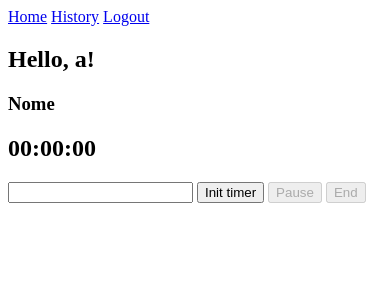
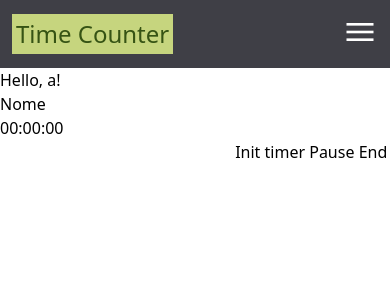
Before and after one commit to GabrielVSP/PHPLearn, a PHP site: page /PHPLearn/0-Projetos/TimeCounter/ in a window 390 px wide. Shown: the top 300 px of the page. Run offline with PHP 8.4, Linux system fonts and the light colour scheme; the visitor is signed in with stand-in values (Sample User, id 1); some libraries are stand-ins or nearby versions.

Commit message:
Init: header style and mobile menu

```diff
--- /dev/null
+++ b/0-Projetos/TimeCounter/scripts/menu.js
@@ -0,0 +1,8 @@
+const btn = document.querySelector(".menuBtn")
+const menu = document.querySelector(".menu")
+
+btn.addEventListener('click', () => {
+
+    menu.classList.contains('hidden') ? menu.classList.remove('hidden') : menu.classList.add('hidden')
+
+})
--- a/0-Projetos/TimeCounter/view/home.php
+++ b/0-Projetos/TimeCounter/view/home.php
@@ -8,19 +8,59 @@
     <title>Time counter</title>
 
     <script src="scripts/logout.js" defer></script>
+    <script src="scripts/menu.js" defer></script>
+    <script src="https://cdn.tailwindcss.com"></script>
+    <link rel="stylesheet" href="https://fonts.googleapis.com/css2?family=Material+Symbols+Outlined:opsz,wght,FILL,GRAD@24,400,0,0" />
+    <script>
+        tailwind.config = {
+            theme: {
+                extend: {
+                    colors: {
+                        lightred: '#C6D57E',
+                        cleanred: '#95554E',
+
+                    }
+                }
+            }
+            }
+    </script>
 
 </head>
 <body>
 
     <base href="http://localhost/PHPLearn/0-Projetos/TimeCounter/">
 
-    <header>
+    <header class="p-3 bg-zinc-700 flex justify-between items-center">
 
-        <nav>
-            <a href="<?= BASE_URL?>">Home</a>
-            <a href="<?= $uri?>history">History</a>
-            <a href="#" id="logout">Logout</a>
+        <h2 class="text-2xl text-lime-900 bg-lightred p-1">Time Counter</h2>
+
+        <nav class="p-3 flex lg:basis-1/6 justify-evenly items-center hidden lg:block">
+
+            <div class="lg:flex basis-2/5 justify-evenly">
+                <a href="<?= BASE_URL?>" class="text-lightred text-lg">Home</a>
+                <a href="<?= $uri?>history" class="text-lightred text-lg">History</a>
+            </div>
+
+            <div class="bg-zinc-950 w-px h-4 hidden lg:block"></div>
+
+            <a href="#" id="logout" class="text-lightred text-lg">Logout</a>
         </nav>
+
+        <div>
+
+            <button class="menuBtn text-white">
+                <span class="material-symbols-outlined text-4xl">
+                    menu
+                </span>
+            </button>
+
+            <nav class="hidden menu">
+                <a href="<?= BASE_URL?>" class="text-lightred text-lg">Home</a>
+                <a href="<?= $uri?>history" class="text-lightred text-lg">History</a>
+                <a href="#" id="logout" class="text-lightred text-lg">Logout</a>
+            </nav>
+
+        </div>
 
     </header>
 
--- a/0-Projetos/TimeCounter/view/sign-in.php
+++ b/0-Projetos/TimeCounter/view/sign-in.php
@@ -10,12 +10,12 @@
 
                     <div class="my-2 w-full">
                         <label for="email" class="text-zinc-300 p-2">E-mail</label>
-                        <input type="email" name="email" id="email" class="w-full p-2 border border-solid border-zinc-400 bg-zinc-700 rounded-md">
+                        <input type="email" name="email" id="email" class="w-full p-2 text-white border border-solid border-zinc-400 bg-zinc-700 rounded-md">
                     </div>
 
                     <div class="my-2 w-full">
                         <label for="pass" class="text-zinc-300 p-2">Password</label>
-                        <input type="password" name="pass" id="pass" class="w-full p-2 border border-solid border-zinc-400 bg-zinc-700 rounded-md">
+                        <input type="password" name="pass" id="pass" class="w-full p-2 text-white border border-solid border-zinc-400 bg-zinc-700 rounded-md">
                     </div>
 
                     <?php
```
Also changed, not shown: 0-Projetos/TimeCounter/view/register.php (+4 -4 lines).
